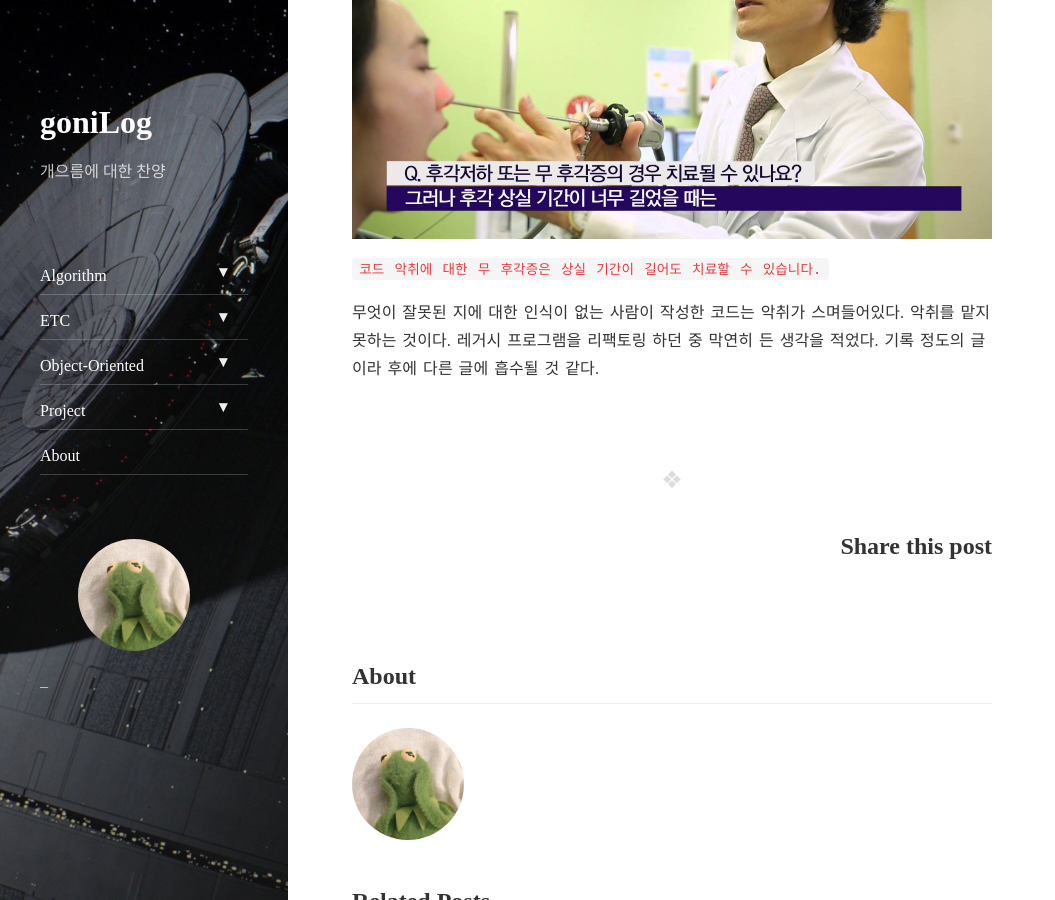
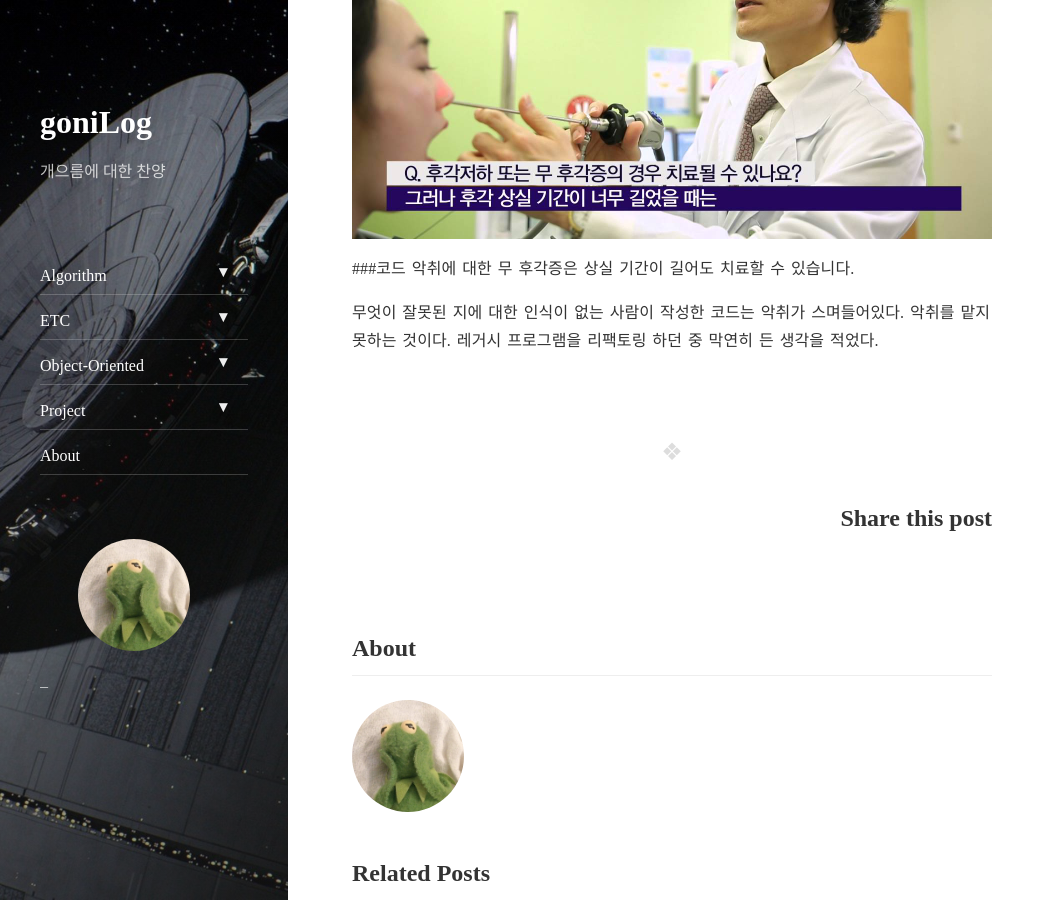
Before and after one commit to gonini/gonini.github.io, a Jekyll site: the page built from _posts/2018-11-19-video -rental-and-bad-code.md, in a window 1280 px wide and 900 px high, scrolled down 1330 px. Shown: the whole window, without its empty margins (0-1055 px from the left). Built offline with Jekyll 4.4.1, drawn with Linux system fonts in a browser that asks for light colours; nearby versions of some CDN libraries; comment, search, counter and statistics services are not loaded.

Commit message:
Update 2018-11-19-video -rental-and-bad-code.md

```diff
--- a/_posts/2018-11-19-video -rental-and-bad-code.md
+++ b/_posts/2018-11-19-video -rental-and-bad-code.md
@@ -28,10 +28,8 @@ comments: true
 
 [GitHub - mroderick/refactoring-day](https://github.com/mroderick/refactoring-day)
 
-
-
 ![](/assets/img/olfactory_symptom.jpg)
 
-`코드 악취에 대한 무 후각증은 상실 기간이 길어도 치료할 수 있습니다.`
+###코드 악취에 대한 무 후각증은 상실 기간이 길어도 치료할 수 있습니다.
 
-무엇이 잘못된 지에 대한 인식이 없는 사람이 작성한 코드는 악취가 스며들어있다. 악취를 맡지 못하는 것이다. 레거시 프로그램을 리팩토링 하던 중 막연히 든 생각을 적었다. 기록 정도의 글이라 후에 다른 글에 흡수될 것 같다.
+무엇이 잘못된 지에 대한 인식이 없는 사람이 작성한 코드는 악취가 스며들어있다. 악취를 맡지 못하는 것이다. 레거시 프로그램을 리팩토링 하던 중 막연히 든 생각을 적었다.
```
